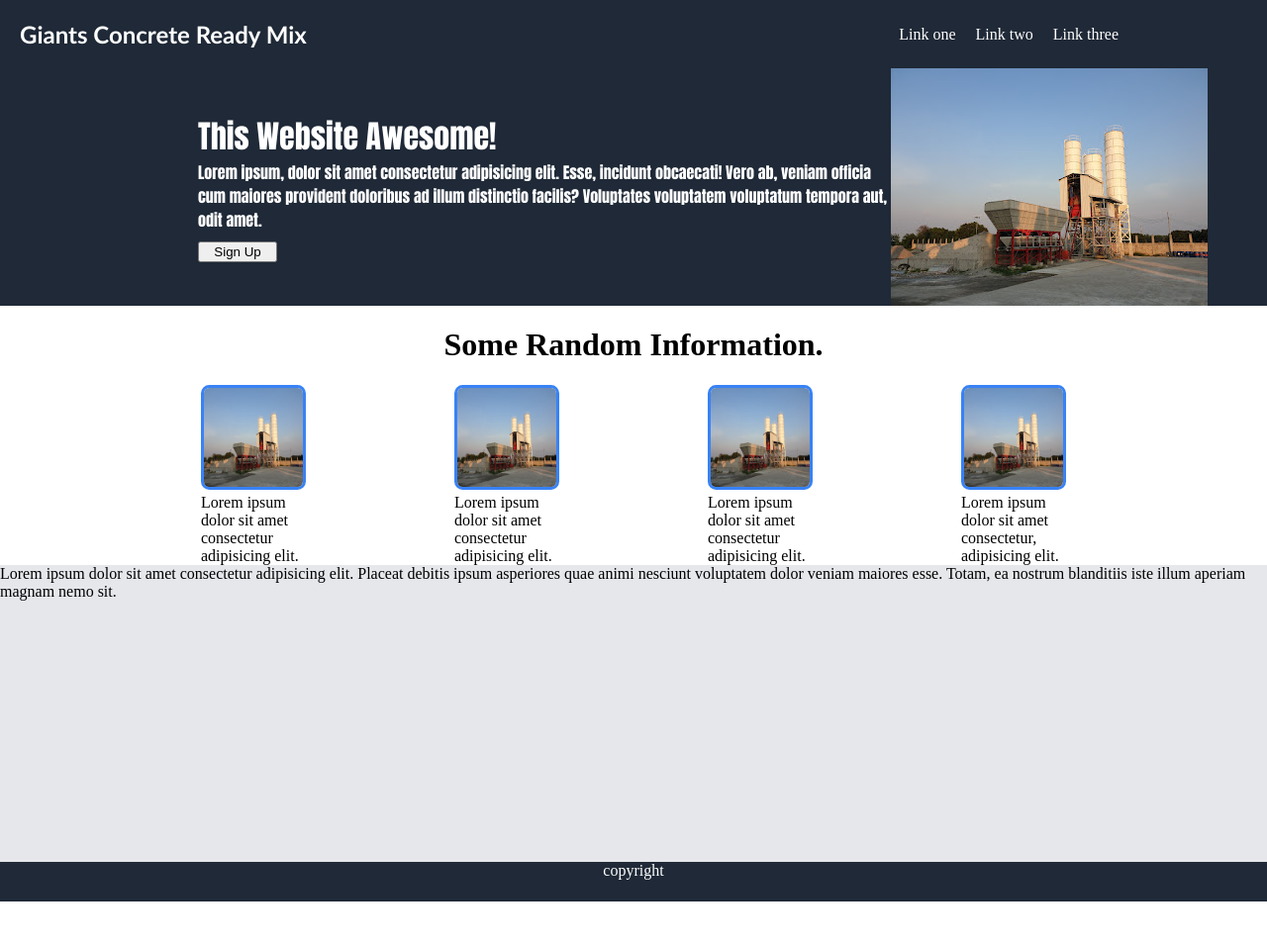
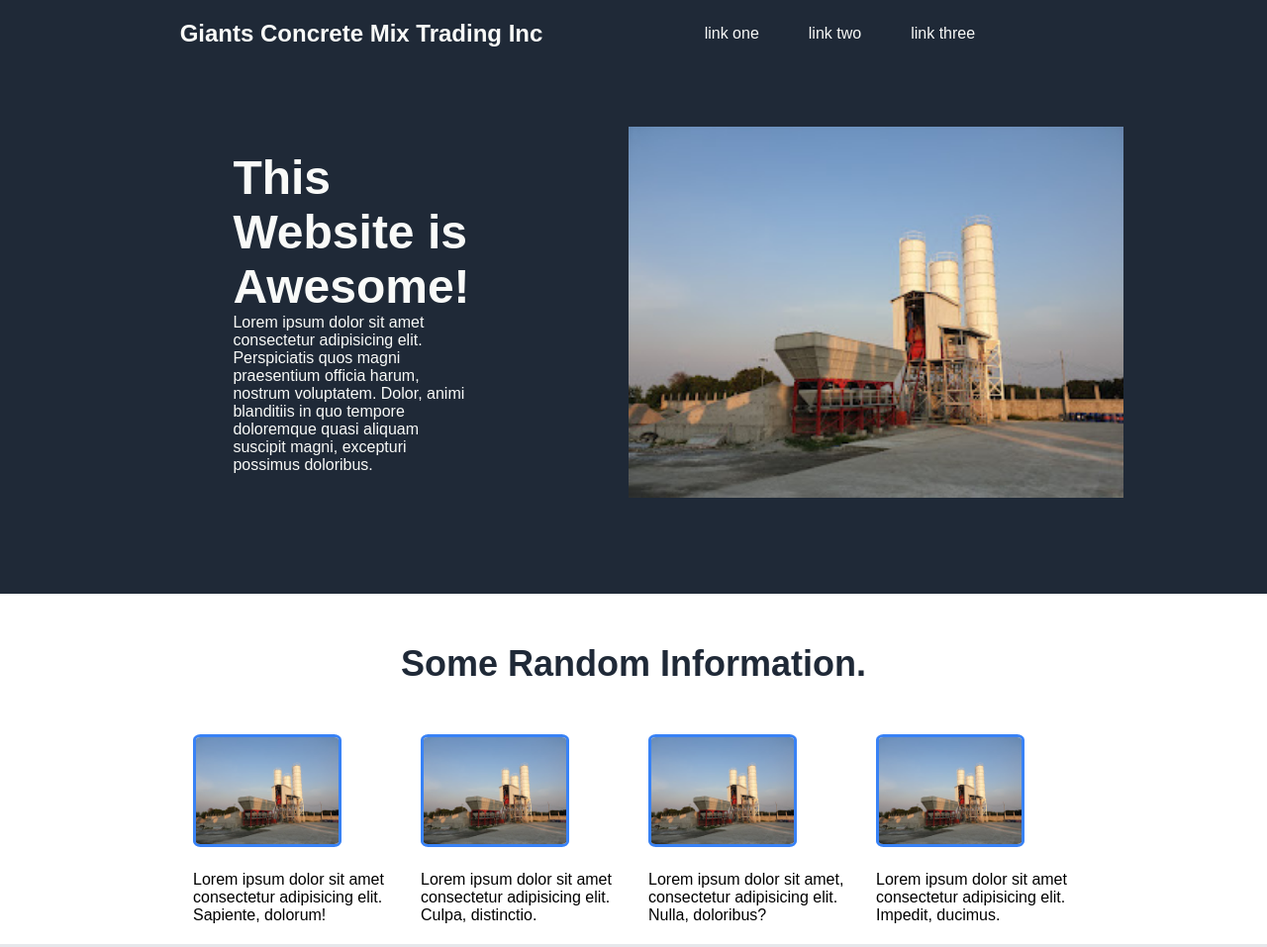
Before and after one commit to antoncoronel/landing-page, a plain HTML site: page index.html in a window 1280 px wide. Shown: the top 957 px of the page at 99% size. Before the commit the page ends 911 px from the top, so only its background shows below. Drawn offline with Linux system fonts and the light colour scheme.

Commit message:
Remade all files
Index and styles were both redone due to messy code.

```diff
--- a/index.html
+++ b/index.html
@@ -3,52 +3,62 @@
 <head>
     <meta charset="UTF-8">
     <meta name="viewport" content="width=device-width, initial-scale=1.0">
-    <title>Giants Concrete Trading Inc.</title>
-    <link rel="stylesheet" href="style.css">
+    <title>Landing Page</title>
+    <link rel="stylesheet" href="./style.css">
 </head>
 <body>
     <div class="header">
-        <div class="logo">Giants Concrete Ready Mix</div>
-        <ul>
-            <li><a>Link one</a></li>
-            <li><a>Link two</a></li>
-            <li><a>Link three</a></li>
-        </ul>
-        <div class="hero">
-            <div class="container">
-                <h1>This Website Awesome!</h1>
-                <p>Lorem ipsum, dolor sit amet consectetur adipisicing elit. Esse, incidunt obcaecati! Vero ab, veniam officia cum maiores provident doloribus ad illum distinctio facilis? Voluptates voluptatem voluptatum tempora aut, odit amet.</p>
-                <button class="sign-up">Sign Up</button>
+        <div class="logo-container">
+            <div class="logo">Giants Concrete Mix Trading Inc</div>
+            <div class="links">
+                <ul>
+                    <li><a>link one</a></li>
+                    <li><a>link two</a></li>
+                    <li><a>link three</a></li>
+                </ul>
             </div>
-            <img src="image/giants-concrete.jpg" alt="Giants Concrete Plant">
+        </div>
+        <div class="welcome-container">
+            <div class="header-text">
+                <div class="title">This Website is Awesome!</div>
+                <div class="para">Lorem ipsum dolor sit amet consectetur adipisicing elit. Perspiciatis quos magni praesentium officia harum, nostrum voluptatem. Dolor, animi blanditiis in quo tempore doloremque quasi aliquam suscipit magni, excepturi possimus doloribus.</div>
+            </div>
+            <img src="./image/giants-concrete.jpg" width="500">
         </div>
     </div>
-    <div class="body">
-        <h1>Some Random Information.</h1>
-        <div class="info">
-            <div class="detail">
-                <img src="./image/giants-concrete.jpg" alt="Giants Concrete Plant" width="100" height="100">
-                <div class="text">Lorem ipsum dolor sit amet consectetur adipisicing elit.</div>
+    <div class="body-1">
+        <div class="info-title">Some Random Information.</div>
+        <div class="info-container">
+            <div class="info">
+               <img src="./image/giants-concrete.jpg" alt="Giants Concrete Plant" width="150px">
+               <div class="info-text">Lorem ipsum dolor sit amet consectetur adipisicing elit. Sapiente, dolorum!</div>
             </div>
-            <div class="detail">
-                <img src="./image/giants-concrete.jpg" alt="Giants Concrete Plant" width="100" height="100">
-                <div class="text">Lorem ipsum dolor sit amet consectetur adipisicing elit. </div>
-            </div>
-            <div class="detail">
-                <img src="./image/giants-concrete.jpg" alt="Giants Concrete Plant" width="100" height="100">
-                <div class="text">Lorem ipsum dolor sit amet consectetur adipisicing elit. </div>
-            </div>
-            <div class="detail">
-                <img src="./image/giants-concrete.jpg" alt="Giants Concrete Plant" width="100" height="100">
-                <div class="text">Lorem ipsum dolor sit amet consectetur, adipisicing elit. </div>
-            </div>
+            <div class="info">
+                <img src="./image/giants-concrete.jpg" alt="Giants Concrete Plant" width="150px">
+                <div class="info-text">Lorem ipsum dolor sit amet consectetur adipisicing elit. Culpa, distinctio.</div>
+             </div>
+             <div class="info">
+                <img src="./image/giants-concrete.jpg" alt="Giants Concrete Plant" width="150px">
+                <div class="info-text">Lorem ipsum dolor sit amet, consectetur adipisicing elit. Nulla, doloribus?</div>
+             </div>
+             <div class="info">
+                <img src="./image/giants-concrete.jpg" alt="Giants Concrete Plant" width="150px">
+                <div class="info-text">Lorem ipsum dolor sit amet consectetur adipisicing elit. Impedit, ducimus.</div>
+             </div>
         </div>
     </div>
-    <div class="quote">
-        <div>Lorem ipsum dolor sit amet consectetur adipisicing elit. Placeat debitis ipsum asperiores quae animi nesciunt voluptatem dolor veniam maiores esse. Totam, ea nostrum blanditiis iste illum aperiam magnam nemo sit.</div>
+    <div class="body-2">
+        <div class="quote">"Lorem ipsum dolor sit amet consectetur, adipisicing elit. Eum pariatur obcaecati quibusdam nemo aspernatur quod distinctio sapiente quo dolorum? Consectetur?"</div>
+    </div>
+    <div class="body-3">
+        <div class="coa-container">
+            <div>Call to Action! It's Time!</div>
+            <div>Lorem, ipsum dolor sit amet consectetur adipisicing elit. Numquam, ipsam?</div>
+            <button class="sign-up-2">Sign Up</button>
+        </div>
     </div>
     <div class="footer">
-        copyright
+        <div>Copyright. Giants Concrete Mix Trading Inc. 2023.</div>
     </div>
 </body>
 </html>
--- a/style.css
+++ b/style.css
@@ -1,98 +1,101 @@
-body{
+*{
+    margin: 0;
+    padding: 0;
+    box-sizing: border-box;
+    font-family: Arial, Helvetica, sans-serif;
+}
+
+.header{
+    background-color: #1f2937;
+    color: #f9faf8;
+    height: 600px;
     display: flex;
-    margin: 0;
     flex-direction: column;
 }
 
-.header{
-    color: white;
-    background-color: #1f2937;
-    display:flex;
-    flex-wrap: wrap;
-    flex-grow: 1;
+.logo{
+    font-size: 24px;
+    font-weight: 600;
+    margin-right: 50px;
+
+}
+
+.logo-container{
+    display: flex;
+    justify-content:center;
+    align-items: center;
+    margin-top: 20px;
+    margin-bottom: 80px;
+}
+
+
+ul{
+    display: flex;
+    list-style-type: none;
+    gap: 50px;
+    justify-content: center;
+    width: 500px;
+}
+
+.welcome-container{
+    display: flex;
+    justify-content: center;
     align-items: center;
 }
 
-.logo{
-    font-family:'Trebuchet MS', 'Lucida Sans Unicode', 'Lucida Grande', 'Lucida Sans', Arial, sans-serif;
-    font-weight:900;
-    font-size: 24px;
-    margin: 20px;
+.header-text{
+    width: 300px;
+    margin-left: 90px;
+    margin-right: 160px;
+    flex: 0;
 }
 
-.header > ul{
-    list-style: none;
-    flex-grow: 1;
-    display: flex;
-    justify-content: flex-end;
-    margin-right: 150px;
-    gap: 20px;
+
+.title{
+    font-size: 48px;
+    font-weight: 900;
+    color: #f9faf8;
 }
 
-.hero{
-    flex: auto;
-    flex-shrink: 2;
-    display: flex;
+.info-title{
+    text-align: center;
+    font-size: 36px;
+    font-weight: 900;
+    color: #1f2937;
+    margin: 50px;
 }
 
-.container{
-    font-family: Impact, Haettenschweiler, 'Arial Narrow Bold', sans-serif;
+.info-container{
     display: flex;
-    flex-direction: column;
-    align-self: center;
-    margin-left: 200px;
-    flex: 1;
-    max-width: 700px;
-
+    justify-content: center;
+    gap: 30px;
 }
 
-.container > h1, p{
-    margin: 0;
+.info{
+    max-width: 200px;
 }
 
-button{
-    height: 1px;
-    width: 80px;
-    flex: 0;
-    margin-top: 10px ;
-  }
+.info-text{
+    margin-top: 20px;
+    margin-bottom: 20px;
+}
 
-  .body > ul{
-    list-style: none;
-  }
+.info > img{
+    border-radius: 5%;
+    border: 3px solid #3882F6 ;
+}
 
-  .body > h1{
-    text-align: center;
-  }
-
-  .info{
+.body-2{
+    background-color: #E5E7EB;
+    height: 400px;
     display: flex;
     justify-content: center;
-    gap: 150px;
+    align-items: center;
+}
 
-  }
-
-  .detail{
-    flex: 0;
-  }
-
-  .detail > img {
-    border: 3px solid #3882F6;
-    border-radius: 8%;
-  }
-
-  .quote{
-    background-color: #E5E7EB;
-    height: 300px;
-  }
-
-  .footer{
-    background-color: #1f2937;
-    color: white;
-    height: 40px;
-    text-align: center;
-  }
-
-  .footer > div{
-    align-content: center;
-  }
+.quote{
+    font-size: 36px;
+    font-style: italic;
+    color: #1f2937;
+    width: 600px;
+}
```
